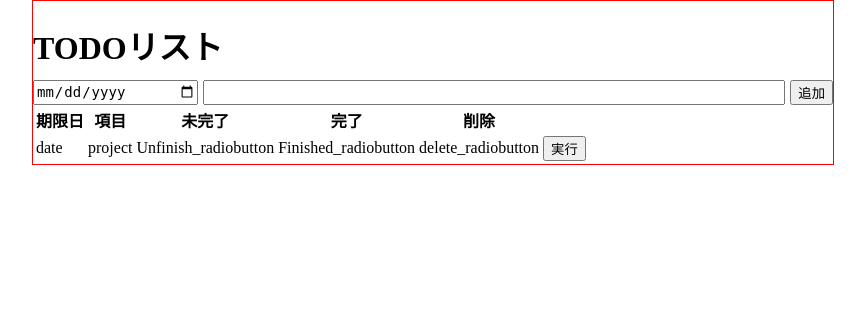
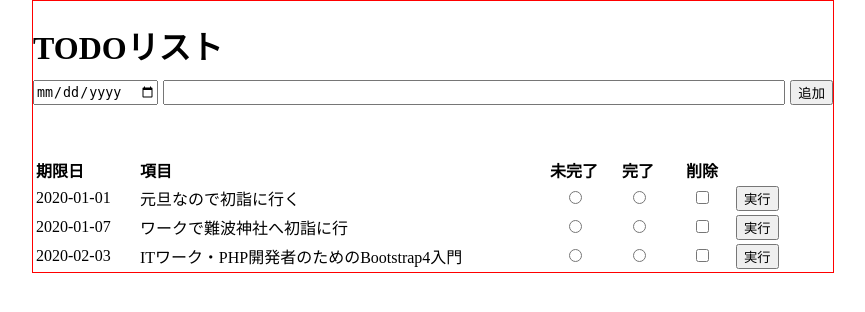
Before and after one commit to jujuWork/miraijukulesson, a PHP site: page / in a window 1280 px wide. Shown: the top 312 px of the page, without its empty margins (207-1072 px from the left). Run offline with PHP 8.4, Linux system fonts and the light colour scheme.

Commit message:
08282024

```diff
--- a/TODOLIST/index.php
+++ b/TODOLIST/index.php
@@ -19,21 +19,61 @@
             <button>追加</button>
         </div>
 
-        <table>
+         <table>
             <tr>
-                <th>期限日</th>
-                <th>項目</th>
-                <th>未完了</th>
-                <th>完了</th>
-                <th>削除</th>
-                <th></th>
+                <th class="date">期限日</th>
+                <th class="project">項目</th>
+                <th class="unfinish">未完了</th>
+                <th class="finish">完了</th>
+                <th class="delete" >削除</th>
+                <th class="space"></th>
             </tr>
             <tr>
-                <td>date</td>
-                <td>project</td>
-                <td>Unfinish_radiobutton</td>
-                <td>Finished_radiobutton</td>
-                <td>delete_radiobutton</td>
+                <td class="date">2020-01-01</td>
+                <td class="project">
+                    元旦なので初詣に行く
+                </td>
+                <td class="unfinish">
+                    <input type="radio" name="unfinish" value="unfinish">
+                </td>
+                <td class="finish">
+                    <input type="radio" name="finish" value="finish" id="finish">
+                </td>
+                <td class="delete">
+                    <input type="checkbox" name="delete" value="delete" id="delete">
+                </td>
+                <td>
+                    <button>実行</button>
+                </td>
+            </tr>
+            <tr>
+                <td class="date">2020-01-07</td>
+                <td class="project">ワークで難波神社へ初詣に行</td>
+                <td class="unfinish">
+                    <input type="radio" name="unfinish" value="unfinish">
+                </td>
+                <td class="finish">
+                    <input type="radio" name="finish_" value="finish" id="finish_02">
+                </td>
+                <td class="delete">
+                    <input type="checkbox" name="delete" value="delete" id="delete_02">
+                </td>
+                <td>
+                    <button>実行</button>
+                </td>
+            </tr>
+            <tr>
+                <td class="date">2020-02-03</td>
+                <td class="project">ITワーク・PHP開発者のためのBootstrap4入門</td>
+                <td class="unfinish">
+                    <input type="radio" name="unfinish" value="unfinish">
+                </td>
+                <td class="finish">
+                    <input type="radio" name="finish" value="finish" id="finish_03">
+                </td>
+                <td class="delete">
+                    <input type="checkbox" name="delete" value="delete" id="delete_03">
+                </td>
                 <td>
                     <button>実行</button>
                 </td>
--- a/TODOLIST/styles.css
+++ b/TODOLIST/styles.css
@@ -15,11 +15,36 @@ body {
     margin-top: -10px;
 }
 
-.listContainer #date {
-    width: 20%;
-    font-size: 14px;
+#date {
+    width: 15%;
 }
 
-.listContainer > #listName {
+#listName {
     flex: 1;
 }
+
+table {
+    text-align: left;
+    margin-top: 50px;
+}
+
+.date {
+    width: 100px;
+}
+
+.project {
+    width: 400px;
+}
+
+.unfinish, .finish, .delete, .space {
+    width: 60px;
+    text-align: center;
+}
+
+table button {
+    text-align: center;
+}
+
+table input {
+    cursor: pointer;
+}
```
